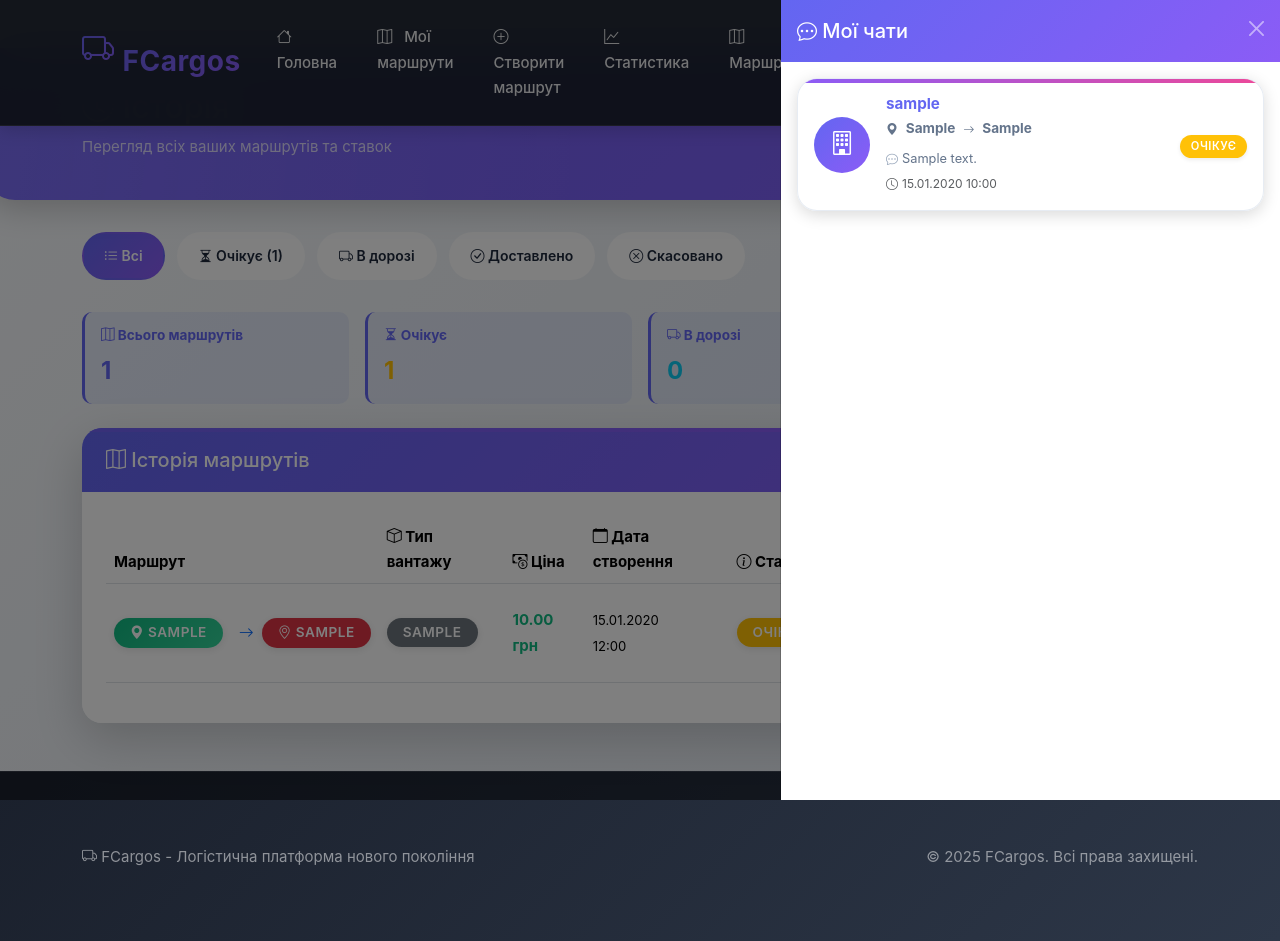
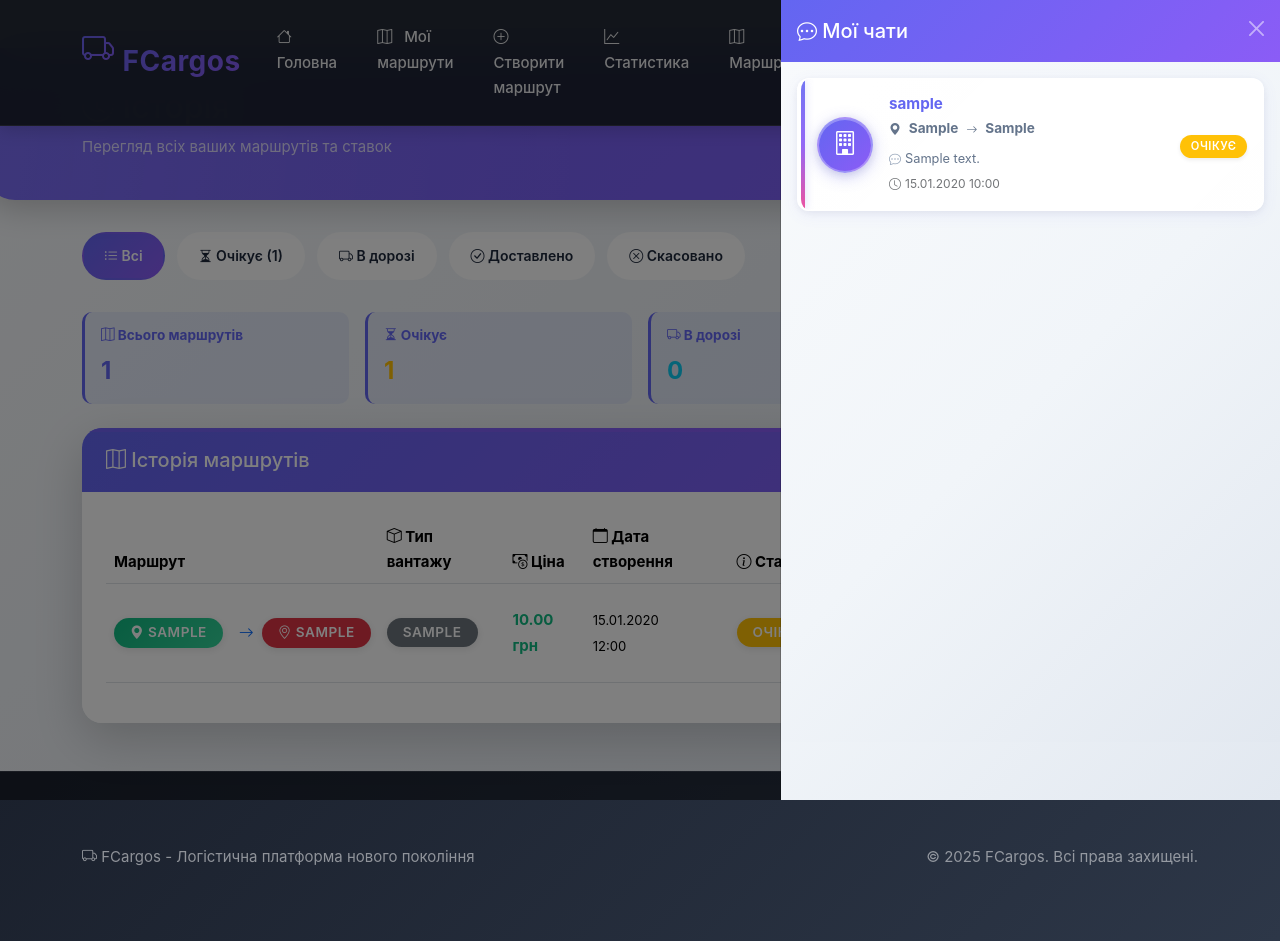
Before and after one commit to L1ptsonnn/fcargos, a Django app: page /history/ in a window 1280 px wide, after a click on "Чати". Run offline with Django 5.2, Linux system fonts and the light colour scheme; a user stored in the database is signed in; tables that the repository leaves empty hold one stand-in row (values such as "Sample post"); data that the repository does not hold is empty.

Commit message:
Add refined glassmorphism styles for chat items with mirror effect

```diff
--- a/static/css/style.css
+++ b/static/css/style.css
@@ -712,3 +712,160 @@ footer {
 * {
     transition: background-color 0.3s ease, color 0.3s ease;
 }
+
+/* Chat items styling - improved glassmorphism with mirror effect */
+.chat-item {
+    background: rgba(255, 255, 255, 0.95) !important;
+    backdrop-filter: blur(12px) saturate(180%);
+    -webkit-backdrop-filter: blur(12px) saturate(180%);
+    border: 1px solid rgba(255, 255, 255, 0.4) !important;
+    border-left: 4px solid transparent !important;
+    border-radius: var(--radius-md) !important;
+    box-shadow:
+        0 4px 16px rgba(99, 102, 241, 0.08),
+        0 2px 8px rgba(0, 0, 0, 0.06),
+        inset 0 1px 0 rgba(255, 255, 255, 0.7),
+        inset 0 -1px 0 rgba(255, 255, 255, 0.3);
+    transition: var(--transition-base);
+    position: relative;
+    overflow: hidden;
+    margin-bottom: 1rem !important;
+}
+
+.chat-item::before {
+    content: '';
+    position: absolute;
+    top: 0;
+    left: 0;
+    width: 4px;
+    height: 100%;
+    background: linear-gradient(180deg,
+        var(--primary-gradient-start) 0%,
+        var(--primary-gradient-end) 50%,
+        var(--secondary-gradient-start) 100%);
+    transition: width 0.3s cubic-bezier(0.4, 0, 0.2, 1);
+    z-index: 1;
+    box-shadow: 0 0 8px rgba(99, 102, 241, 0.3);
+}
+
+.chat-item::after {
+    content: '';
+    position: absolute;
+    top: 0;
+    left: 0;
+    width: 100%;
+    height: 100%;
+    background: linear-gradient(135deg,
+        rgba(255, 255, 255, 0.1) 0%,
+        transparent 50%,
+        rgba(255, 255, 255, 0.05) 100%);
+    pointer-events: none;
+    z-index: 1;
+}
+
+.chat-item:hover::before {
+    width: 6px;
+    box-shadow: 0 0 12px rgba(99, 102, 241, 0.5);
+}
+
+.chat-item:hover {
+    transform: translateY(-3px) translateX(6px);
+    box-shadow:
+        0 12px 32px rgba(99, 102, 241, 0.2),
+        0 6px 16px rgba(0, 0, 0, 0.12),
+        inset 0 1px 0 rgba(255, 255, 255, 0.9),
+        inset 0 -1px 0 rgba(255, 255, 255, 0.4),
+        0 0 0 1px rgba(99, 102, 241, 0.1);
+    border-color: rgba(99, 102, 241, 0.3) !important;
+    background: rgba(255, 255, 255, 1) !important;
+}
+
+.chat-item .card-body {
+    position: relative;
+    z-index: 2;
+    background: transparent;
+}
+
+/* Offcanvas body for chats - subtle gradient */
+#chatsOffcanvas .offcanvas-body,
+#chatsOffcanvas #chatsList {
+    background: linear-gradient(135deg, #f8fafc 0%, #f1f5f9 50%, #e2e8f0 100%);
+    padding: 1rem;
+}
+
+#chatsOffcanvas #chatsList {
+    min-height: calc(100vh - 120px);
+}
+
+/* Chat avatar improvements with glow effect */
+.chat-item .card-body [style*="background: linear-gradient"] {
+    box-shadow:
+        0 4px 16px rgba(99, 102, 241, 0.3),
+        0 2px 8px rgba(0, 0, 0, 0.1),
+        inset 0 1px 0 rgba(255, 255, 255, 0.3);
+    transition: var(--transition-base);
+    border: 2px solid rgba(255, 255, 255, 0.3);
+}
+
+.chat-item:hover .card-body [style*="background: linear-gradient"] {
+    transform: scale(1.08) rotate(5deg);
+    box-shadow:
+        0 8px 24px rgba(99, 102, 241, 0.4),
+        0 4px 12px rgba(0, 0, 0, 0.15),
+        inset 0 1px 0 rgba(255, 255, 255, 0.5),
+        0 0 20px rgba(99, 102, 241, 0.3);
+}
+
+/* Message bubbles in chat - refined glassmorphism */
+.message-bubble {
+    position: relative;
+    backdrop-filter: blur(12px) saturate(180%);
+    -webkit-backdrop-filter: blur(12px) saturate(180%);
+}
+
+.message-bubble.sent {
+    box-shadow:
+        0 4px 12px rgba(99, 102, 241, 0.25),
+        0 2px 6px rgba(0, 0, 0, 0.1),
+        inset 0 1px 0 rgba(255, 255, 255, 0.3);
+}
+
+.message-bubble.received {
+    box-shadow:
+        0 4px 12px rgba(0, 0, 0, 0.1),
+        0 2px 6px rgba(0, 0, 0, 0.05),
+        inset 0 1px 0 rgba(255, 255, 255, 0.5);
+}
+
+/* Badge improvements in chat items */
+.chat-item .badge {
+    backdrop-filter: blur(10px);
+    -webkit-backdrop-filter: blur(10px);
+    box-shadow:
+        0 2px 8px rgba(0, 0, 0, 0.15),
+        inset 0 1px 0 rgba(255, 255, 255, 0.3);
+    font-weight: 600;
+    letter-spacing: 0.5px;
+    text-transform: uppercase;
+    font-size: 0.7rem !important;
+    padding: 0.35rem 0.65rem !important;
+}
+
+/* Route text styling in chat items */
+.chat-item .text-muted {
+    opacity: 0.85;
+    transition: opacity 0.3s ease;
+}
+
+.chat-item:hover .text-muted {
+    opacity: 1;
+}
+
+/* Link styling in chat items */
+.chat-item a {
+    transition: var(--transition-base);
+}
+
+.chat-item a:hover {
+    text-shadow: 0 0 8px rgba(99, 102, 241, 0.3);
+}
```
